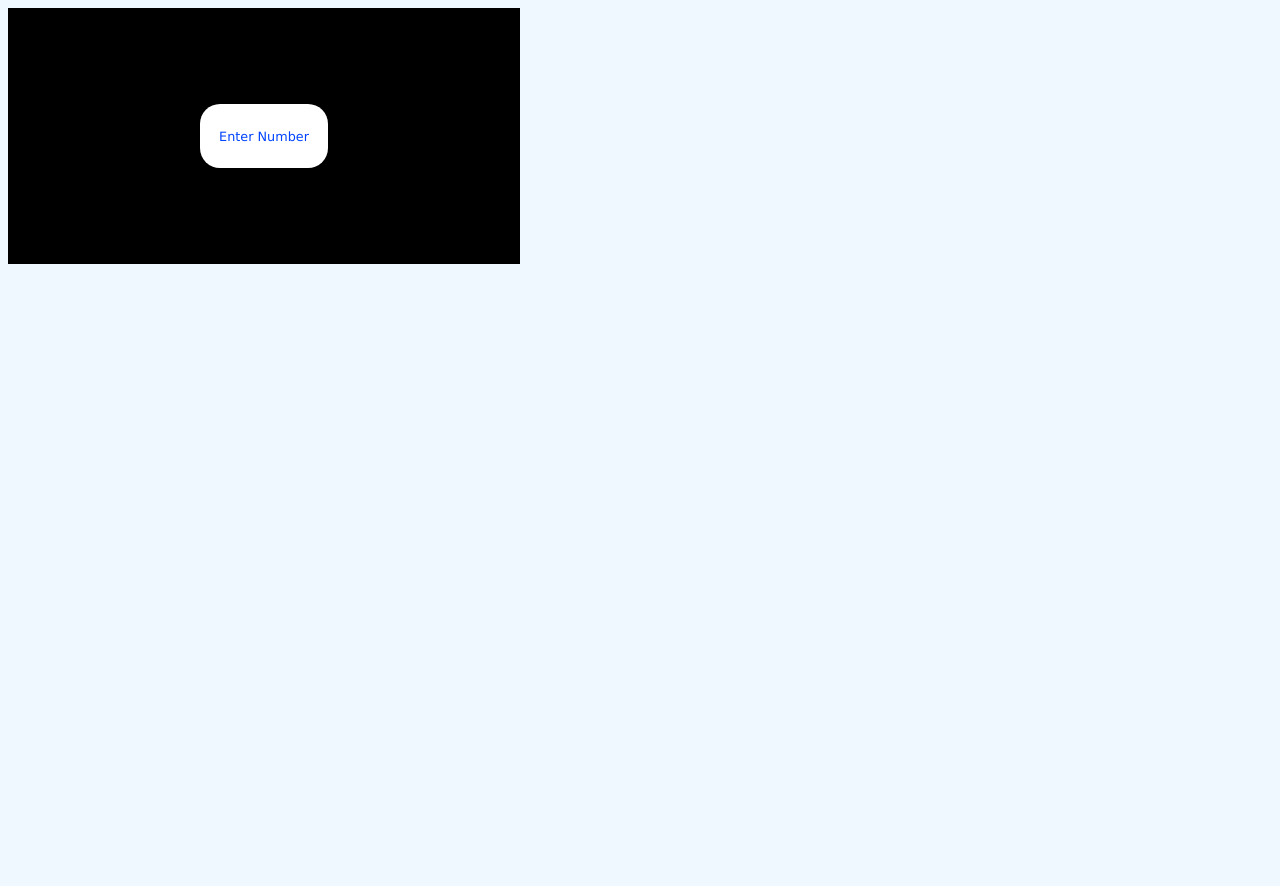
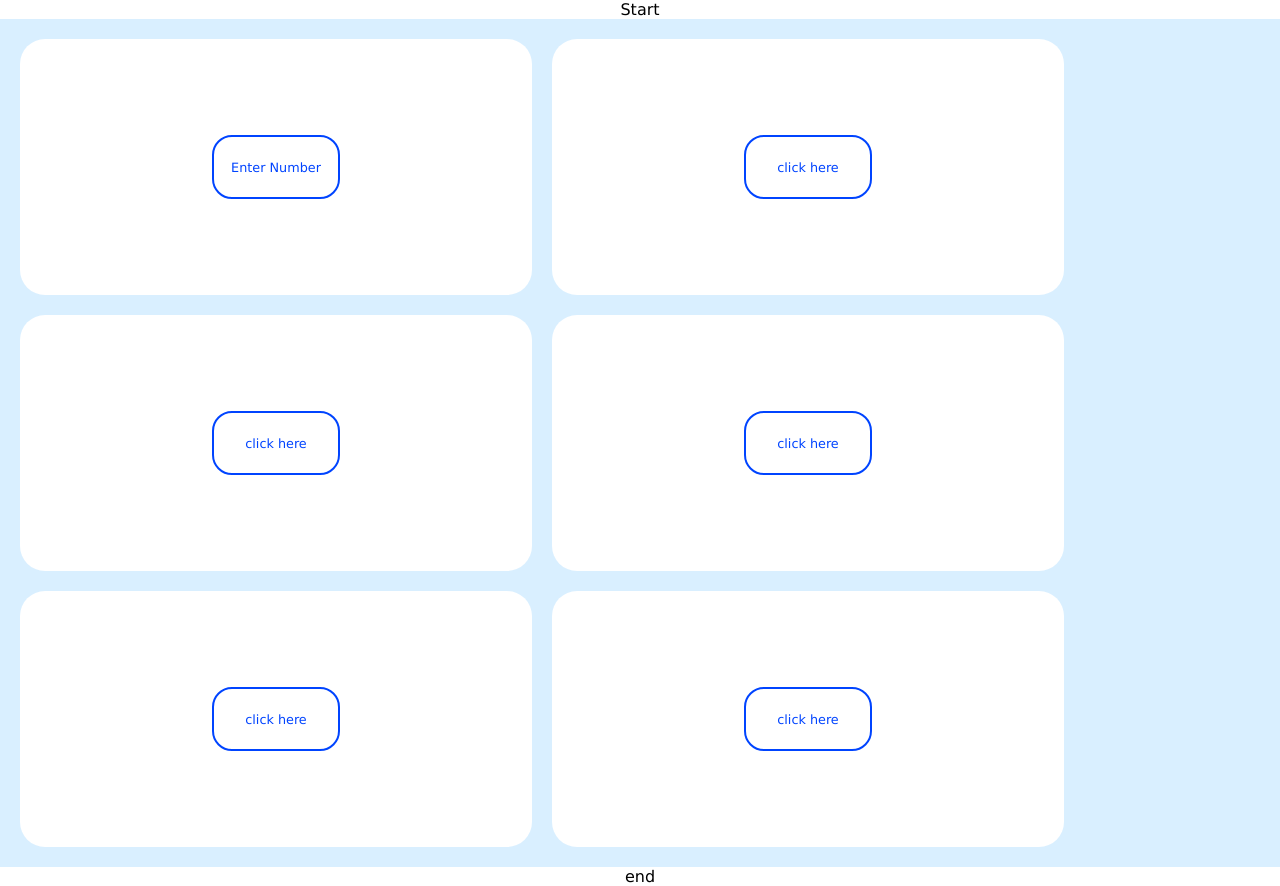
Before and after one commit to Elhusayn852/js_tutorial, a plain HTML site: page index.html in a window 1280 px wide. Before the commit the page ends 800 px from the top, so only its background shows below. Drawn offline with Linux system fonts and the light colour scheme.

Commit message:
restructure HTML and CSS for improved layout and styling
The HTML structure was reorganized to include multiple function containers with consistent styling. CSS was updated to enhance the layout, including flexbox adjustments, padding, and button styling. These changes improve the visual consistency and maintainability of the UI.

```diff
--- a/index.html
+++ b/index.html
@@ -8,8 +8,27 @@
     <link rel="stylesheet" href="style.css">
 </head>
 <body>
-    <div class="container">
-        <button id="button-fucntion-one">Enter Number</button>
-    </div>
+    <div>Start</div>
+    <div class="js-functions-test">
+        <div class="function__container">
+        <button class="clickable__button" id="button-fucntion-one">Enter Number</button>
+        </div>
+        <div class="function__container">
+            <button class="clickable__button">click here</button>
+        </div>
+        <div class="function__container">
+            <button class="clickable__button">click here</button>
+        </div>
+        <div class="function__container">
+            <button class="clickable__button">click here</button>
+        </div>
+        <div class="function__container">
+            <button class="clickable__button">click here</button>
+        </div>
+        <div class="function__container">
+            <button class="clickable__button">click here</button>
+        </div>
+</div>
+        <div>end</div>
 </body>
 </html>
--- a/style.css
+++ b/style.css
@@ -1,18 +1,30 @@
 body {
-    background-color: aliceblue;
+    font-family: Verdana, Geneva, Tahoma, sans-serif;
+    margin: 0;
     display: flex;
+    justify-content: center;
+    align-items: center;
+    flex-direction: column;
 }
-.container {
-    background-color: rgb(0, 0, 0);
+.js-functions-test {
     display: flex;
+    background-color: rgb(217, 239, 255);
+    padding: 20px;
+    gap: 20px;
+    flex-wrap: wrap;
+}
+.function__container {
+    background-color: #fff;
     width: 512px;
     height: 256px;
+    display: flex;
     justify-content: center;
     align-items: center;
+    border-radius: 25px;
 }
-#button-fucntion-one {
+.clickable__button {
+    border: 2px solid #0044ff;
     background-color: white;
-    border: none;
     color: #0044ff;
     height: 64px;
     width: 128px;
@@ -20,7 +32,7 @@ body {
     font-size: 0.8rem;
     font-family: Verdana, Geneva, Tahoma, sans-serif;
 }
-:Hover#button-fucntion-one {
+:hover.clickable__button {
     background-color: #0044ff;
-    color: #fff;
+    color: white;
 }
```
